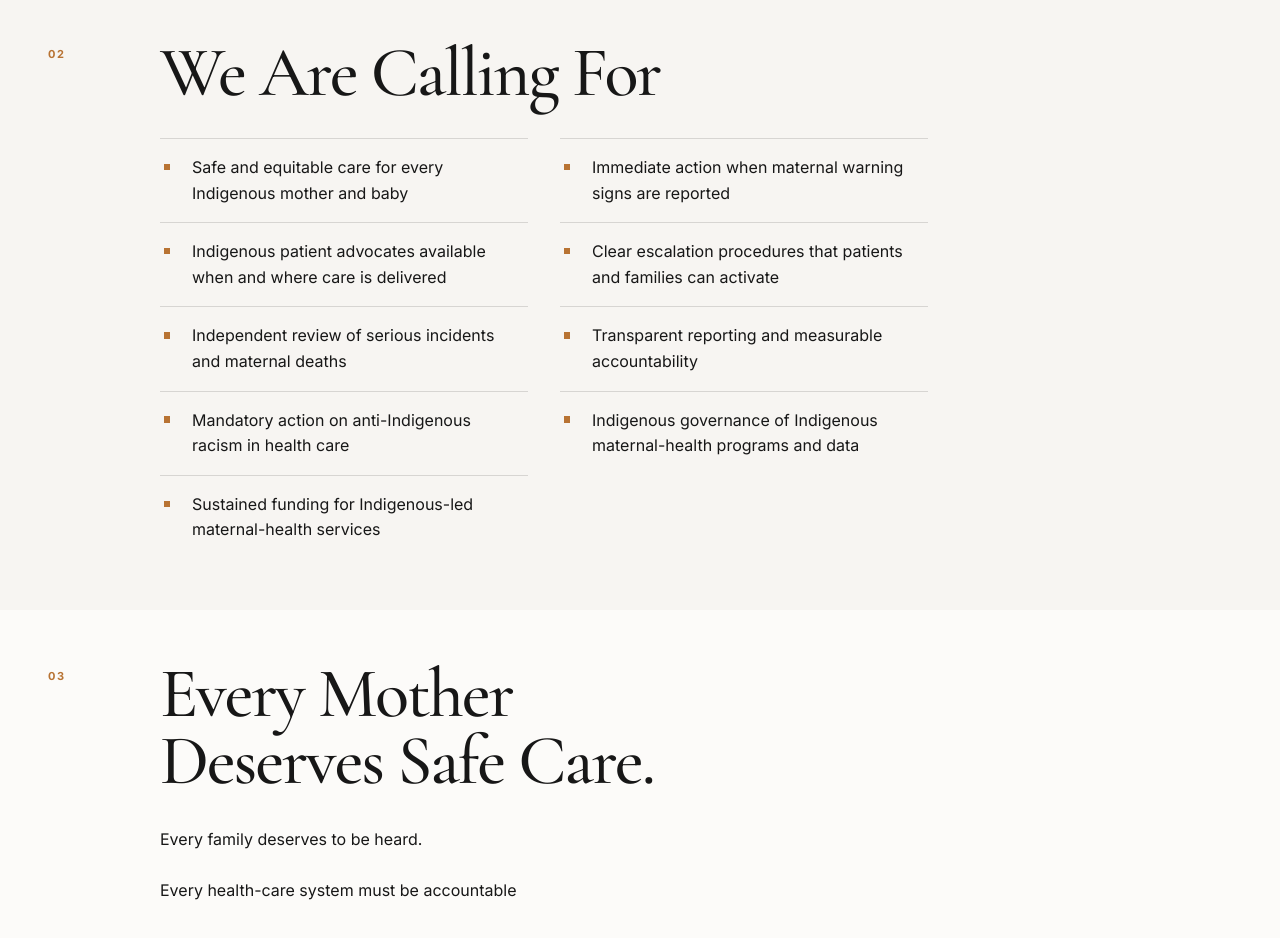
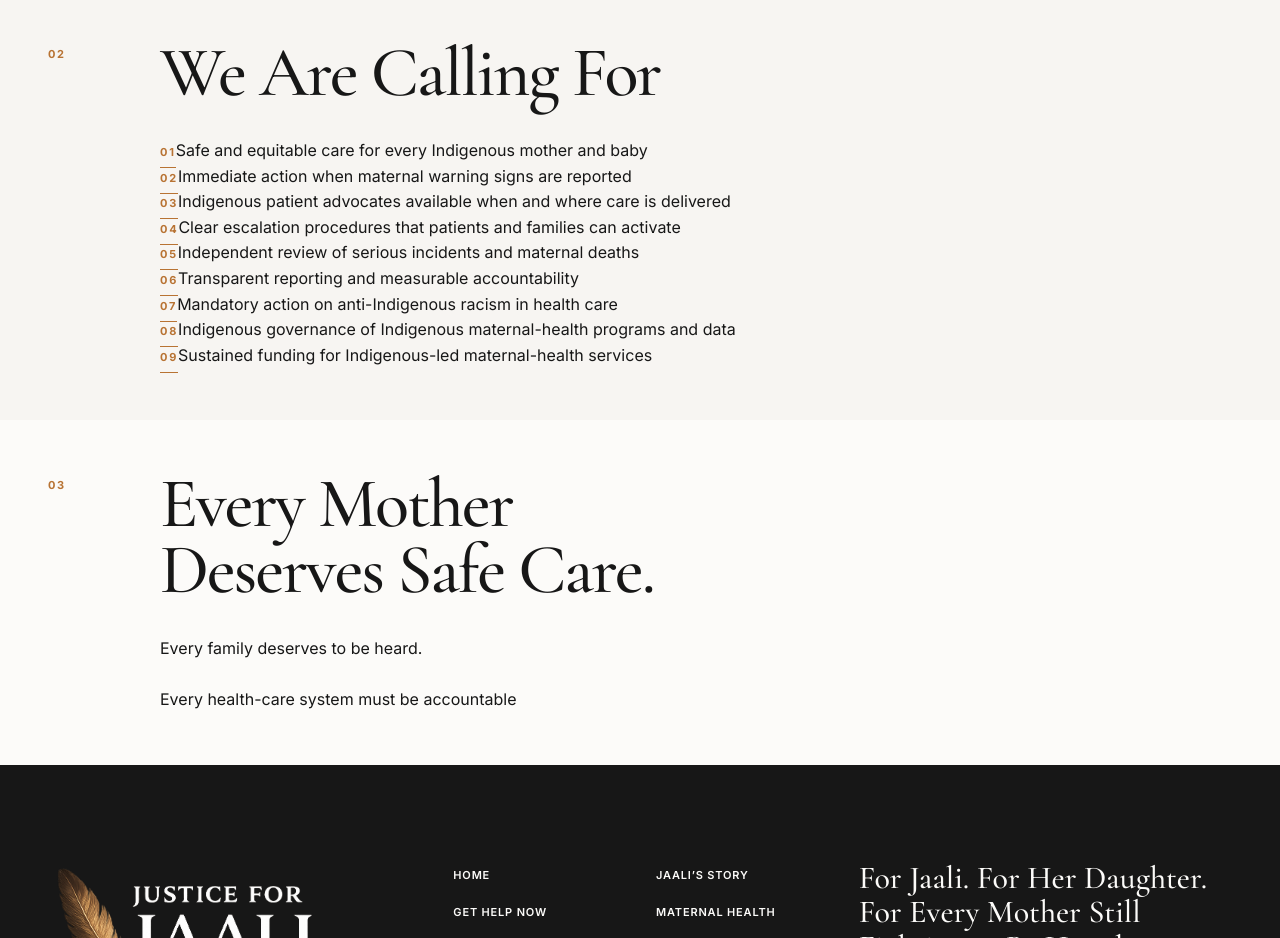
Before and after one commit to BrianColab/Jaali, a Next.js app: page /advocacy in a window 1280 px wide. Shown: the part 1180-2118 px from the top of the page. Built offline with nearby package versions, Linux system fonts and the light colour scheme; no server answers.

Commit message:
Refine advocacy points as numbered cards

```diff
--- a/sections/content-page.tsx
+++ b/sections/content-page.tsx
@@ -54,9 +54,25 @@
                     <Text key={paragraph}>{paragraph}</Text>
                   ))}
                   {section.items ? (
-                    <ul className="content-page__list">
-                      {section.items.map((item) => (
-                        <li key={item}>{item}</li>
+                    <ul
+                      className={`content-page__list${
+                        section.id === "we-are-calling-for"
+                          ? "content-page__list--numbered"
+                          : ""
+                      }`}
+                    >
+                      {section.items.map((item, itemIndex) => (
+                        <li key={item}>
+                          {section.id === "we-are-calling-for" ? (
+                            <span
+                              className="content-page__list-number"
+                              aria-hidden="true"
+                            >
+                              {String(itemIndex + 1).padStart(2, "0")}
+                            </span>
+                          ) : null}
+                          <span>{item}</span>
+                        </li>
                       ))}
                     </ul>
                   ) : null}
--- a/styles/components.css
+++ b/styles/components.css
@@ -1699,6 +1699,40 @@
   content: "";
 }
 
+.content-page__list--numbered {
+  gap: var(--space-4);
+}
+
+.content-page__list--numbered li {
+  display: grid;
+  min-height: 8.5rem;
+  grid-template-rows: auto 1fr;
+  gap: var(--space-5);
+  padding: var(--space-5);
+  border: 1px solid var(--border-subtle);
+  border-top: 2px solid var(--color-copper);
+  background: color-mix(in srgb, var(--color-soft-white) 90%, transparent);
+  font-family: var(--font-display);
+  font-size: clamp(1.35rem, 2.1vw, 1.85rem);
+  line-height: 1.2;
+}
+
+.content-page__list--numbered li::before {
+  content: none;
+}
+
+.content-page__list-number {
+  width: fit-content;
+  padding-bottom: var(--space-2);
+  border-bottom: 1px solid var(--color-copper);
+  color: var(--color-copper);
+  font-family: var(--font-sans);
+  font-size: 0.6875rem;
+  font-weight: 700;
+  letter-spacing: 0.16em;
+  line-height: 1;
+}
+
 .donation-page__body {
   padding-block: var(--space-section);
   background: var(--color-warm-ivory);
@@ -1903,9 +1937,27 @@
     column-gap: var(--space-6);
   }
 
+  .content-page__section-content:has(.content-page__list--numbered) {
+    max-width: none;
+  }
+
+  .content-page__list--numbered {
+    column-gap: var(--space-4);
+  }
+
+  .content-page__list--numbered li {
+    min-height: 10.5rem;
+  }
+
   .donation-page__grid {
     grid-template-columns: minmax(0, 1fr) minmax(20rem, 0.8fr);
     align-items: start;
+  }
+}
+
+@media (min-width: 75rem) {
+  .content-page__list--numbered {
+    grid-template-columns: repeat(3, minmax(0, 1fr));
   }
 }
 
```
